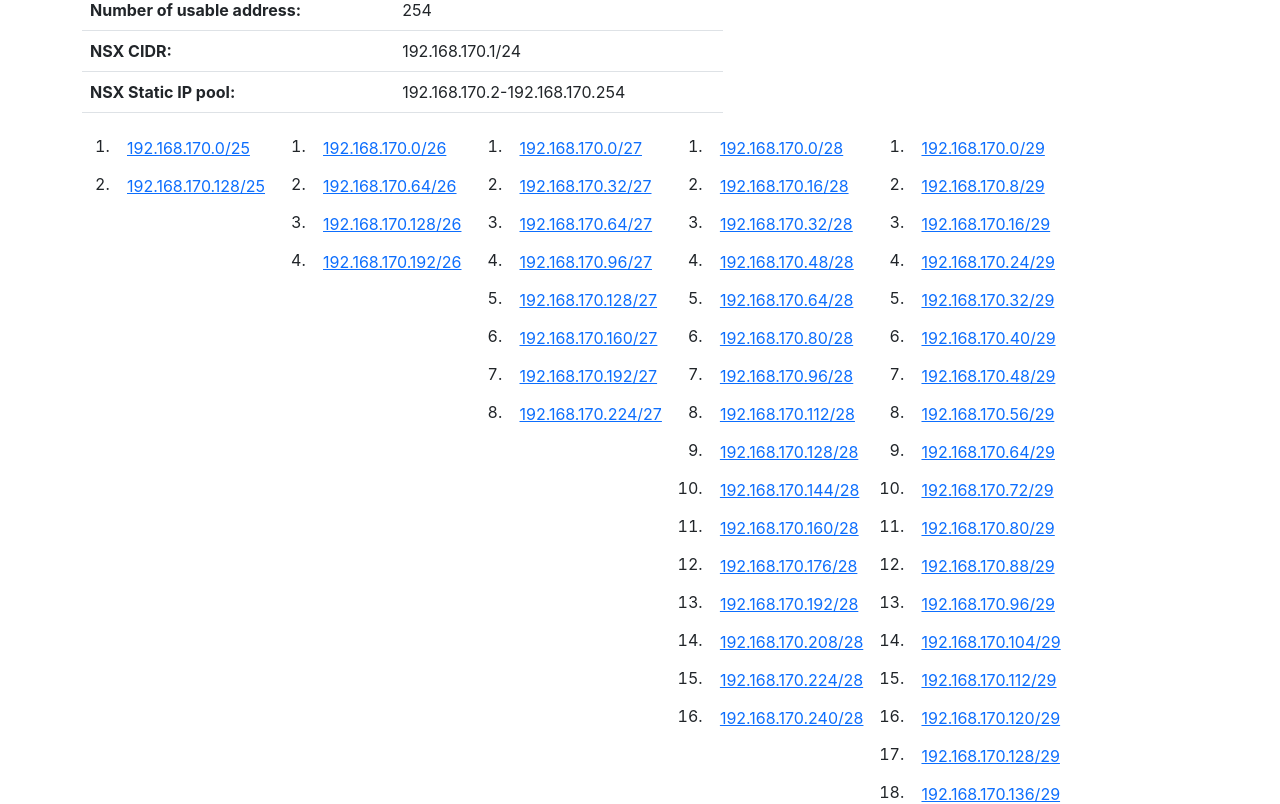
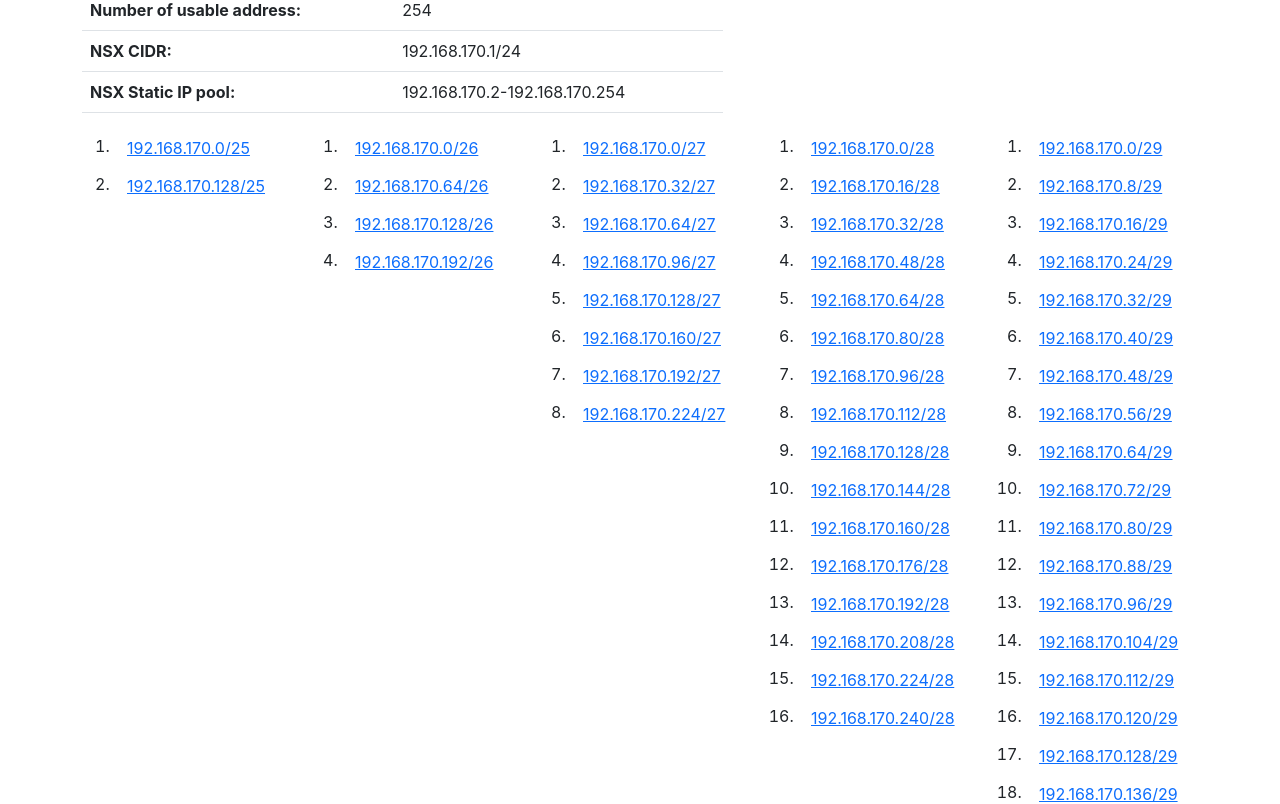
Before and after one commit to patykmar/ip-calc, a React (Create React App) app in the folder frontend/: page / in a window 1280 px wide. Shown: the part 540-1344 px from the top of the page. Built offline with nearby package versions, Linux system fonts and the light colour scheme.

Commit message:
rewrite to Bootstrap-react component

```diff
--- a/frontend/src/components/ipcalc/resultsTable/smallerSubnet/SmallerSubnetsV4.js
+++ b/frontend/src/components/ipcalc/resultsTable/smallerSubnet/SmallerSubnetsV4.js
@@ -1,27 +1,32 @@
 import React from "react";
-import styles from './SmallerSubnetsV4.module.css';
-import {Button} from "react-bootstrap";
+import {Button, Col, Row} from "react-bootstrap";
 
 class SmallerSubnetsV4 extends React.Component {
 
-    smallSubnetButtonClickHandler = (event) =>{
+    smallSubnetButtonClickHandler = (event) => {
         this.props.onClickHandlerButton(event.target.value);
     }
 
     render = () => {
         return (
-            <div>
-                {Object.values(this.props.smallerSubnetsData).map((smallerSubnet, index) => (
-                    <div className={styles.smallerSubnetCard} key={Math.pow(index,2).toString()}>
-                        <ol key={Math.pow(index,3).toString()}>
-                            {Object.values(smallerSubnet).map((subnet, indexx) => (
-                                <li key={indexx}><Button onClick={this.smallSubnetButtonClickHandler} key={subnet.subnet} variant="link"
-                                            value={subnet.subnet}>{subnet.subnet}</Button></li>
-                            ))}
-                        </ol>
-                    </div>
-                ))}
-            </div>
+                <Row>
+                    {Object.values(this.props.smallerSubnetsData).map((smallerSubnet, index) => (
+                        <Col key={Math.pow(index, 2).toString()}>
+                            <ol key={Math.pow(index, 3).toString()}>
+                                {Object.values(smallerSubnet).map((subnet, indexx) => (
+                                    <li key={indexx}>
+                                        <Button
+                                            onClick={this.smallSubnetButtonClickHandler}
+                                            key={subnet.subnet}
+                                            variant="link"
+                                            value={subnet.subnet}
+                                        >{subnet.subnet}</Button>
+                                    </li>
+                                ))}
+                            </ol>
+                        </Col>
+                    ))}
+                </Row>
         );
     }
 }
```
